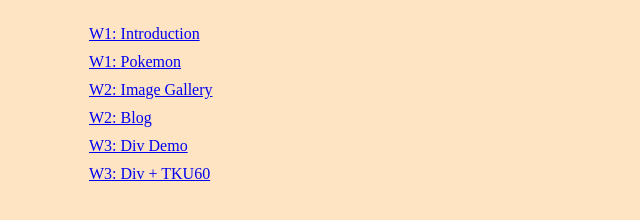
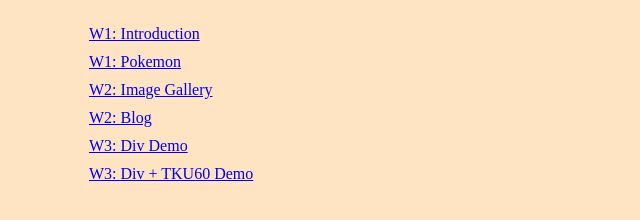
Before and after one commit to htchung/1091-1N-demo-id, a plain HTML site: page index.html in a window 1280 px wide. Shown: the full height of the page, 0-640 px from the left. Drawn offline with Linux system fonts and the light colour scheme.

Commit message:
modify index.html

```diff
--- a/index.html
+++ b/index.html
@@ -25,7 +25,7 @@
           <a href="./w03-div/div.html"> W3: Div Demo</a>
         </li>
         <li>
-          <a href="./w03-div-tku60/div_tku60.html"> W3: Div + TKU60</a>
+          <a href="./w03-div-tku60/div_tku60.html"> W3: Div + TKU60 Demo</a>
         </li>
       </ul>
     </div>
```
